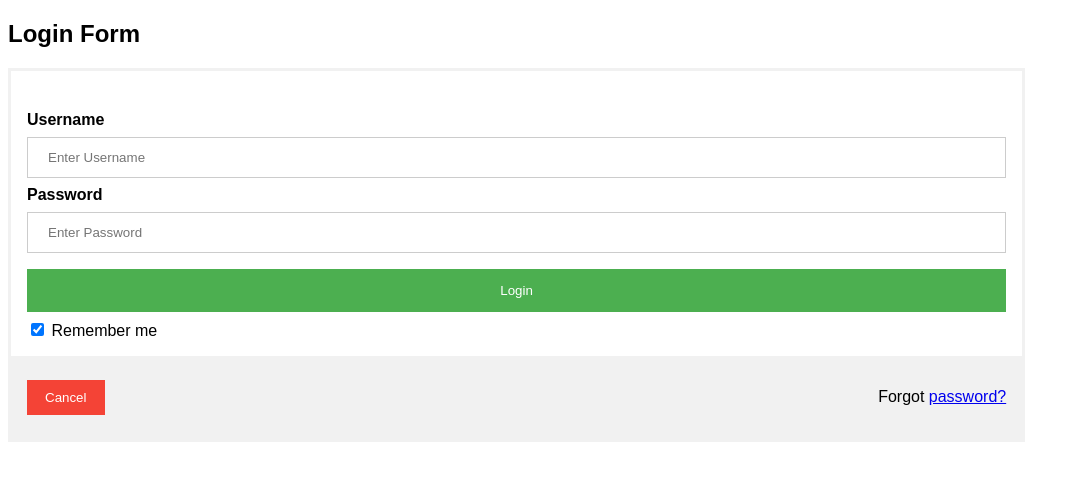
After one commit to CFGIndia20/team-34, a Flask app: template templates/student_login.html in a window 1280 px wide. The commit adds this page. Shown: the top 481 px of the page, without its empty margins (0-1080 px from the left). Run offline with Flask 2, Linux system fonts and the light colour scheme; the template is opened without the code that fills it, so the values that code supplies are empty.

Commit message:
Student login

```diff
--- /dev/null
+++ b/static/css/student_login.css
@@ -0,0 +1,61 @@
+body {font-family: Arial, Helvetica, sans-serif; align-items: center;}
+form {border: 3px solid #f1f1f1; width: 80%; align-items: center;}
+
+input[type=text], input[type=password] {
+  width: 100%;
+  padding: 12px 20px;
+  margin: 8px 0;
+  display: inline-block;
+  border: 1px solid #ccc;
+  box-sizing: border-box;
+}
+
+button {
+  background-color: #4CAF50;
+  color: white;
+  padding: 14px 20px;
+  margin: 8px 0;
+  border: none;
+  cursor: pointer;
+  width: 100%;
+}
+
+button:hover {
+  opacity: 0.8;
+}
+
+.cancelbtn {
+  width: auto;
+  padding: 10px 18px;
+  background-color: #f44336;
+}
+
+.imgcontainer {
+  text-align: center;
+  margin: 24px 0 12px 0;
+}
+
+img.avatar {
+  width: 40%;
+  border-radius: 50%;
+}
+
+.container {
+  padding: 16px;
+}
+
+span.psw {
+  float: right;
+  padding-top: 16px;
+}
+
+/* Change styles for span and cancel button on extra small screens */
+@media screen and (max-width: 300px) {
+  span.psw {
+     display: block;
+     float: none;
+  }
+  .cancelbtn {
+     width: 100%;
+  }
+}
--- a/templates/register.html
+++ b/templates/register.html
@@ -70,7 +70,7 @@
                                 </div>
                             </div>
                             <br>
-                            <a id="login-link" href="#" class = "center-form">Already Registered? Login Here!</a>
+                            <a id="login-link" href="../templates/student_login.html" class = "center-form">Already Registered? Login Here!</a>
                         </form>
                     </div>
                 </div>
--- /dev/null
+++ b/templates/student_login.html
@@ -0,0 +1,35 @@
+<!DOCTYPE html>
+<html>
+<head>
+<meta name="viewport" content="width=device-width, initial-scale=1">
+<link rel="stylesheet" type="text/css" href="../static/css/student_login.css">
+</head>
+<body>
+
+<h2>Login Form</h2>
+
+<form action="#" method="post">
+  <div class="imgcontainer">
+  </div>
+
+  <div class="container">
+    <label for="uname"><b>Username</b></label>
+    <input type="text" placeholder="Enter Username" name="uname" required>
+
+    <label for="psw"><b>Password</b></label>
+    <input type="password" placeholder="Enter Password" name="psw" required>
+
+    <button type="submit">Login</button>
+    <label>
+      <input type="checkbox" checked="checked" name="remember"> Remember me
+    </label>
+  </div>
+
+  <div class="container" style="background-color:#f1f1f1">
+    <button type="button" class="cancelbtn">Cancel</button>
+    <span class="psw">Forgot <a href="#">password?</a></span>
+  </div>
+</form>
+
+</body>
+</html>
```
